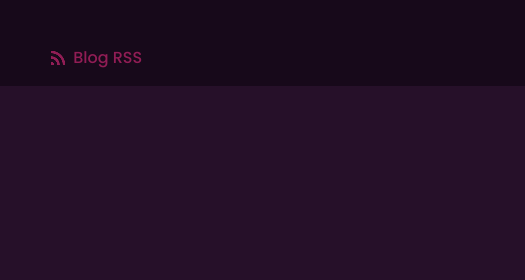
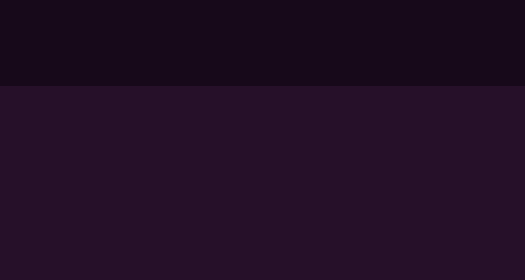
Before and after one commit to KijoDev/KijoDev.github.io, a plain HTML site: page contacto.html in a window 1280 px wide. Shown: the part 263-543 px from the top of the page, 0-525 px from the left. Drawn offline with Linux system fonts and the light colour scheme.

Commit message:
Remove RSS links from pages
This commit removes the Blog RSS link from the Contact and Games pages. The change simplifies the header navigation and keeps the social links while removing the downloadable feed link from those sections.

```diff
--- a/contacto.html
+++ b/contacto.html
@@ -32,7 +32,6 @@
             <a href="games.html">Games</a>
             <a href="contacto.html" class="activo">Contact</a>
         </nav>
-        <a href="feed.xml" class="rss" download="ojiksoft-blog.rss" title="Download the Blog RSS feed to get notified of new posts">Blog RSS</a>
         <div class="redes">
             <a href="https://x.com/Kijo_dev" target="_blank" rel="noopener" title="X"><img src="X_profile.png" alt="X"></a>
             <a href="https://bsky.app/profile/kijodev.bsky.social" target="_blank" rel="noopener" title="Bluesky"><img src="Bluesky_profile.png" alt="Bluesky"></a>
```
Also changed, not shown: games.html (+0 -1 lines).
